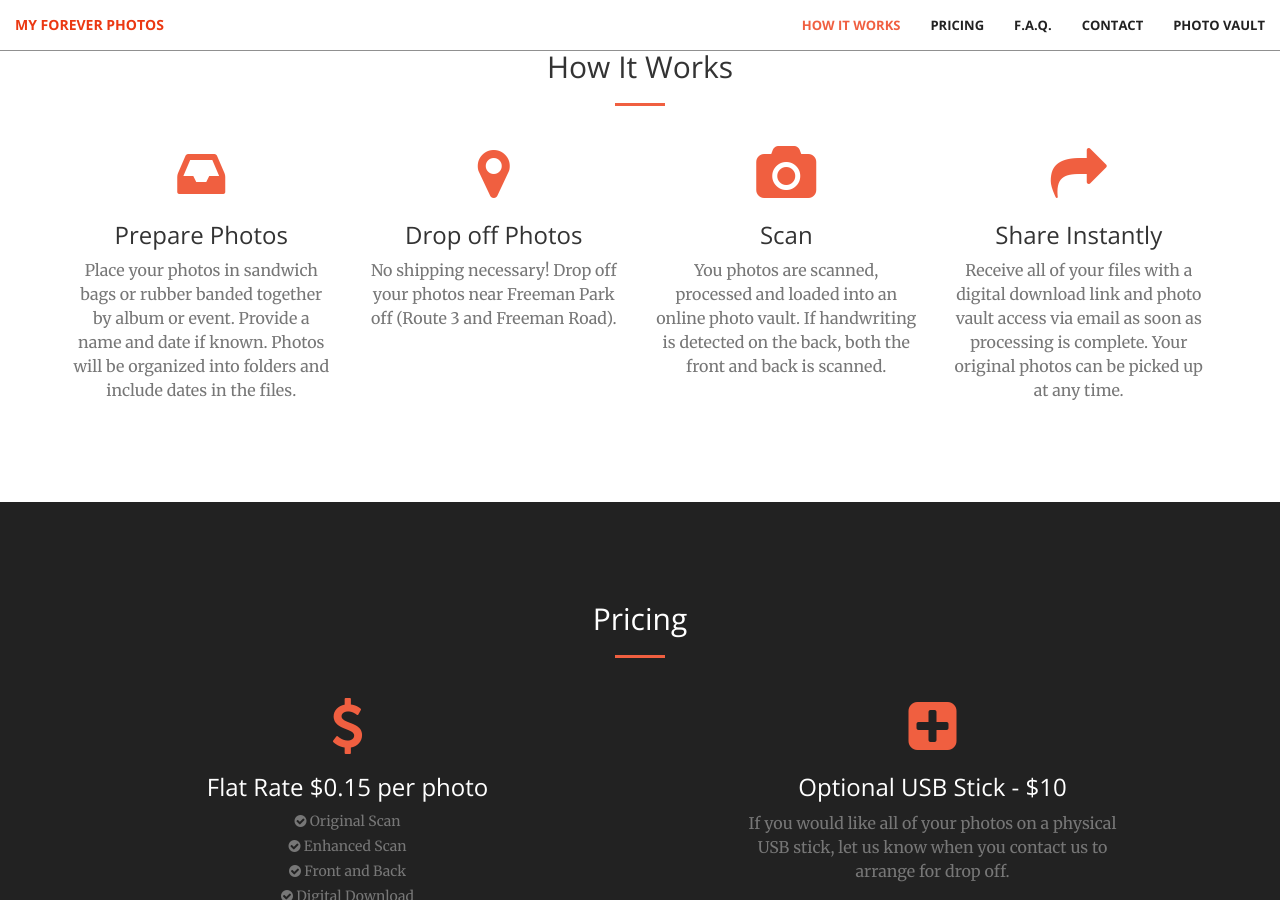
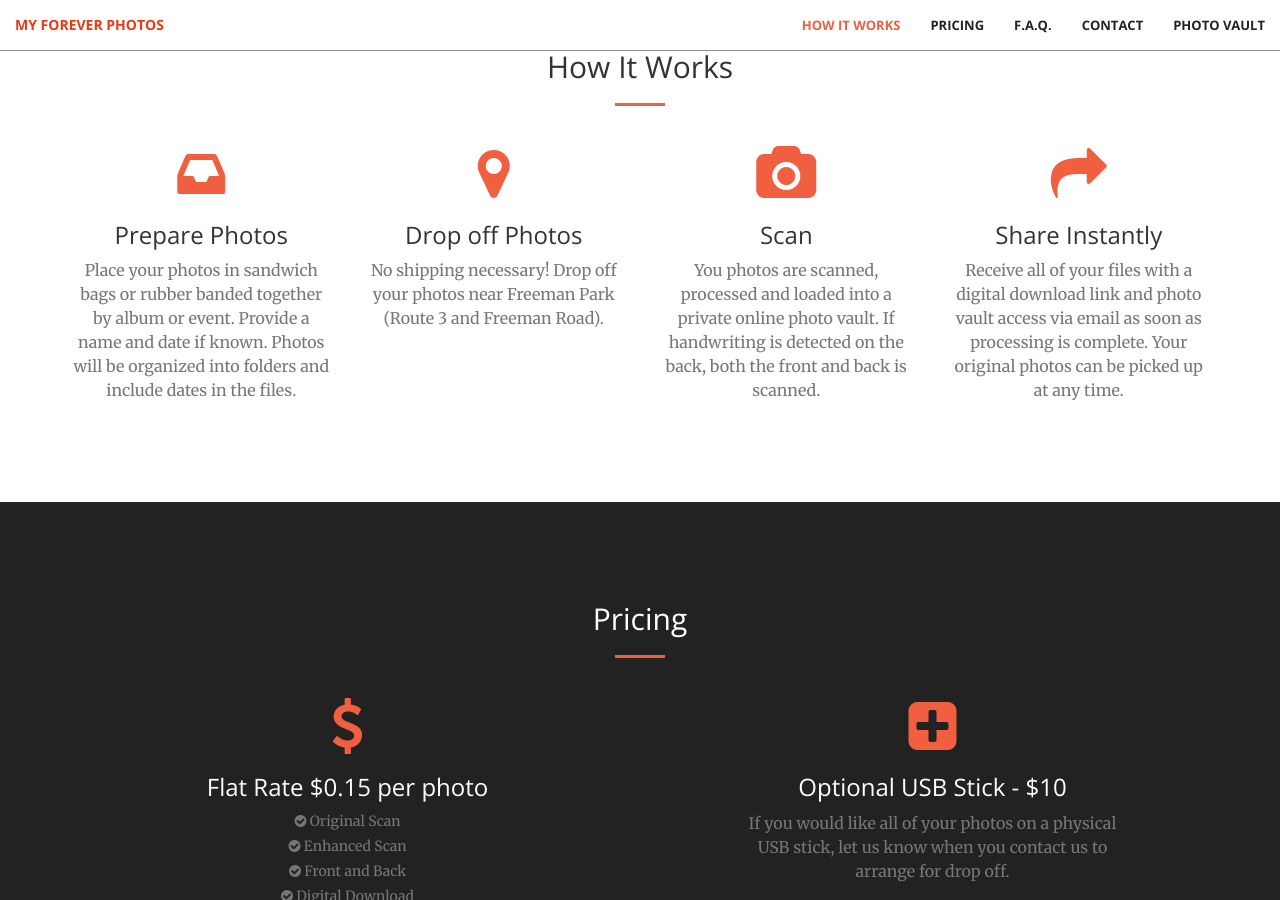
Before and after one commit to samholton/myforeverphotos, a Jekyll site: the page built from index.html, in a window 1280 px wide and 900 px high, scrolled down 950 px. Built offline with Jekyll 4.4.1, drawn with Linux system fonts in a browser that asks for light colours.

Commit message:
fix typo

```diff
--- a/_includes/service.html
+++ b/_includes/service.html
@@ -20,14 +20,14 @@
                 <div class="service-box">
                     <i class="fa fa-4x fa-map-marker wow bounceIn text-primary" data-wow-delay=".1s"></i>
                     <h3>Drop off Photos</h3>
-                    <p class="text-muted">No shipping necessary! Drop off your photos near Freeman Park off (Route 3 and Freeman Road).</p>
+                    <p class="text-muted">No shipping necessary! Drop off your photos near Freeman Park (Route 3 and Freeman Road).</p>
                 </div>
             </div>
             <div class="col-lg-3 col-md-6 text-center">
                 <div class="service-box">
                     <i class="fa fa-4x fa-camera wow bounceIn text-primary" data-wow-delay=".1s"></i>
                     <h3>Scan</h3>
-                    <p class="text-muted">You photos are scanned, processed and loaded into an online photo vault. If handwriting is detected on the back, both the front and back is scanned.</p>
+                    <p class="text-muted">You photos are scanned, processed and loaded into a private online photo vault. If handwriting is detected on the back, both the front and back is scanned.</p>
                 </div>
             </div>
             <div class="col-lg-3 col-md-6 text-center">
```
